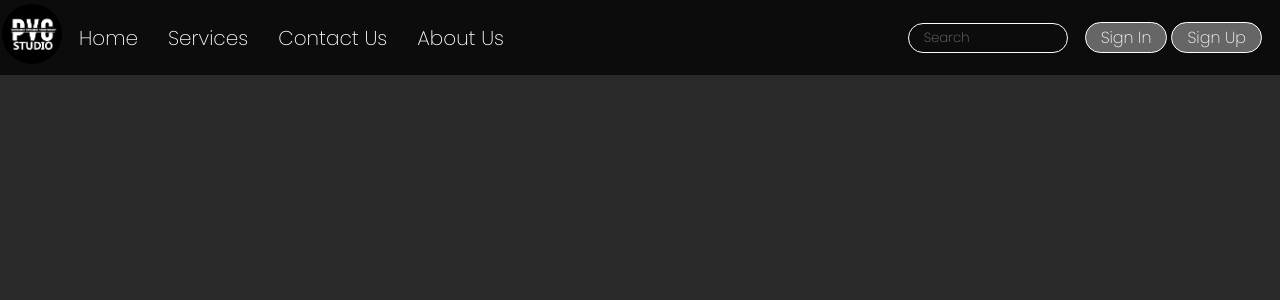
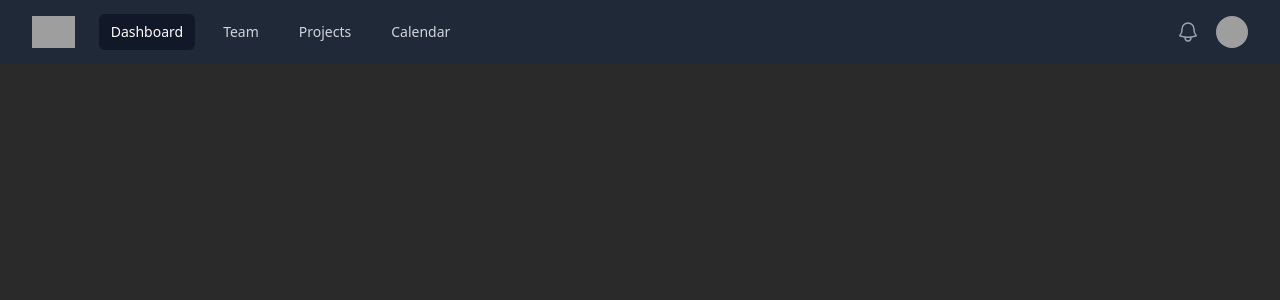
Before and after one commit to aman-mishra-07/MajorProjectAman, a React (Vite) app: page / in a window 1280 px wide. Shown: the top 300 px of the page. Built offline with nearby package versions, Linux system fonts and the light colour scheme; grey boxes are pictures that could not be loaded.

Commit message:
tailwind navbar

```diff
--- a/package.json
+++ b/package.json
@@ -9,6 +9,8 @@
     "preview": "vite preview"
   },
   "dependencies": {
+    "@headlessui/react": "^1.7.10",
+    "@heroicons/react": "^2.0.14",
     "react": "^18.2.0",
     "react-dom": "^18.2.0"
   },
@@ -16,6 +18,9 @@
     "@types/react": "^18.0.26",
     "@types/react-dom": "^18.0.9",
     "@vitejs/plugin-react": "^3.0.0",
+    "autoprefixer": "^10.4.13",
+    "postcss": "^8.4.21",
+    "tailwindcss": "^3.2.4",
     "vite": "^4.0.0"
   }
 }
--- /dev/null
+++ b/postcss.config.cjs
@@ -0,0 +1,6 @@
+module.exports = {
+  plugins: {
+    tailwindcss: {},
+    autoprefixer: {},
+  },
+}
--- a/src/App.jsx
+++ b/src/App.jsx
@@ -1,5 +1,4 @@
 import { useState } from 'react'
-import reactLogo from './assets/react.svg'
 import './App.css'
 import Navbar from './components/navbar'
 import Footer from './components/footer'
@@ -9,6 +8,7 @@ function App() {
 
   return (
     <Navbar></Navbar>
+
   )
 }
 
--- a/src/components/navbar.jsx
+++ b/src/components/navbar.jsx
@@ -1,26 +1,195 @@
-import './navbar.css'
-import logo from './img/logo.png'
+import { Fragment } from 'react'
+import { Disclosure, Menu, Transition } from '@headlessui/react'
+import { Bars3Icon, BellIcon, XMarkIcon } from '@heroicons/react/24/outline'
+
+const navigation = [
+  { name: 'Dashboard', href: '#', current: true },
+  { name: 'Team', href: '#', current: false },
+  { name: 'Projects', href: '#', current: false },
+  { name: 'Calendar', href: '#', current: false },
+]
+
+function classNames(...classes) {
+  return classes.filter(Boolean).join(' ')
+}
+
 export default function Navbar() {
-    return (
-        <div className="navbar">
-            <div id="left">
-                <div id="logo">
-                    <img src={logo} alt="LOGO" />
+  return (
+    <Disclosure as="nav" className="bg-gray-800">
+      {({ open }) => (
+        <>
+          <div className="mx-auto max-w-7xl px-2 sm:px-6 lg:px-8">
+            <div className="relative flex h-16 items-center justify-between">
+              <div className="absolute inset-y-0 left-0 flex items-center sm:hidden">
+                {/* Mobile menu button*/}
+                <Disclosure.Button className="inline-flex items-center justify-center rounded-md p-2 text-gray-400 hover:bg-gray-700 hover:text-white focus:outline-none focus:ring-2 focus:ring-inset focus:ring-white">
+                  <span className="sr-only">Open main menu</span>
+                  {open ? (
+                    <XMarkIcon className="block h-6 w-6" aria-hidden="true" />
+                  ) : (
+                    <Bars3Icon className="block h-6 w-6" aria-hidden="true" />
+                  )}
+                </Disclosure.Button>
+              </div>
+              <div className="flex flex-1 items-center justify-center sm:items-stretch sm:justify-start">
+                <div className="flex flex-shrink-0 items-center">
+                  <img
+                    className="block h-8 w-auto lg:hidden"
+                    src="https://tailwindui.com/img/logos/mark.svg?color=indigo&shade=500"
+                    alt="Your Company"
+                  />
+                  <img
+                    className="hidden h-8 w-auto lg:block"
+                    src="https://tailwindui.com/img/logos/mark.svg?color=indigo&shade=500"
+                    alt="Your Company"
+                  />
                 </div>
-                <ul>
-                    <li><a href=" " class="a">Home    </a></li>
-                    <li><a href=" " class="a">Services</a></li>
-                    <li><a href=" " class="a">Contact Us</a></li>
-                    <li><a href=" " class="a">About Us</a></li>
-                </ul>
+                <div className="hidden sm:ml-6 sm:block">
+                  <div className="flex space-x-4">
+                    {navigation.map((item) => (
+                      <a
+                        key={item.name}
+                        href={item.href}
+                        className={classNames(
+                          item.current ? 'bg-gray-900 text-white' : 'text-gray-300 hover:bg-gray-700 hover:text-white',
+                          'px-3 py-2 rounded-md text-sm font-medium'
+                        )}
+                        aria-current={item.current ? 'page' : undefined}
+                      >
+                        {item.name}
+                      </a>
+                    ))}
+                  </div>
+                </div>
+              </div>
+              <div className="absolute inset-y-0 right-0 flex items-center pr-2 sm:static sm:inset-auto sm:ml-6 sm:pr-0">
+                <button
+                  type="button"
+                  className="rounded-full bg-gray-800 p-1 text-gray-400 hover:text-white focus:outline-none focus:ring-2 focus:ring-white focus:ring-offset-2 focus:ring-offset-gray-800"
+                >
+                  <span className="sr-only">View notifications</span>
+                  <BellIcon className="h-6 w-6" aria-hidden="true" />
+                </button>
+
+                {/* Profile dropdown */}
+                <Menu as="div" className="relative ml-3">
+                  <div>
+                    <Menu.Button className="flex rounded-full bg-gray-800 text-sm focus:outline-none focus:ring-2 focus:ring-white focus:ring-offset-2 focus:ring-offset-gray-800">
+                      <span className="sr-only">Open user menu</span>
+                      <img
+                        className="h-8 w-8 rounded-full"
+                        src="https://images.unsplash.com/photo-1472099645785-5658abf4ff4e?ixlib=rb-1.2.1&ixid=eyJhcHBfaWQiOjEyMDd9&auto=format&fit=facearea&facepad=2&w=256&h=256&q=80"
+                        alt=""
+                      />
+                    </Menu.Button>
+                  </div>
+                  <Transition
+                    as={Fragment}
+                    enter="transition ease-out duration-100"
+                    enterFrom="transform opacity-0 scale-95"
+                    enterTo="transform opacity-100 scale-100"
+                    leave="transition ease-in duration-75"
+                    leaveFrom="transform opacity-100 scale-100"
+                    leaveTo="transform opacity-0 scale-95"
+                  >
+                    <Menu.Items className="absolute right-0 z-10 mt-2 w-48 origin-top-right rounded-md bg-white py-1 shadow-lg ring-1 ring-black ring-opacity-5 focus:outline-none">
+                      <Menu.Item>
+                        {({ active }) => (
+                          <a
+                            href="#"
+                            className={classNames(active ? 'bg-gray-100' : '', 'block px-4 py-2 text-sm text-gray-700')}
+                          >
+                            Your Profile
+                          </a>
+                        )}
+                      </Menu.Item>
+                      <Menu.Item>
+                        {({ active }) => (
+                          <a
+                            href="#"
+                            className={classNames(active ? 'bg-gray-100' : '', 'block px-4 py-2 text-sm text-gray-700')}
+                          >
+                            Settings
+                          </a>
+                        )}
+                      </Menu.Item>
+                      <Menu.Item>
+                        {({ active }) => (
+                          <a
+                            href="#"
+                            className={classNames(active ? 'bg-gray-100' : '', 'block px-4 py-2 text-sm text-gray-700')}
+                          >
+                            Sign out
+                          </a>
+                        )}
+                      </Menu.Item>
+                    </Menu.Items>
+                  </Transition>
+                </Menu>
+              </div>
             </div>
+          </div>
 
-            <div id="right">
-                <input class="input" type="text" placeholder='Search'/>
-                <button class="btn">Sign In</button>
-                <button class="btn">Sign Up</button>
+          <Disclosure.Panel className="sm:hidden">
+            <div className="space-y-1 px-2 pt-2 pb-3">
+              {navigation.map((item) => (
+                <Disclosure.Button
+                  key={item.name}
+                  as="a"
+                  href={item.href}
+                  className={classNames(
+                    item.current ? 'bg-gray-900 text-white' : 'text-gray-300 hover:bg-gray-700 hover:text-white',
+                    'block px-3 py-2 rounded-md text-base font-medium'
+                  )}
+                  aria-current={item.current ? 'page' : undefined}
+                >
+                  {item.name}
+                </Disclosure.Button>
+              ))}
             </div>
-        </div>
+          </Disclosure.Panel>
+        </>
+      )}
+    </Disclosure>
+  )
+}
 
-    )
-}
+
+
+
+
+
+
+
+
+
+
+
+
+
+// import './navbar.css'
+// import logo from './img/logo.png'
+// export default function Navbar() {
+//     return (
+//         <div className="navbar">
+//             <div id="left">
+//                 <div id="logo">
+//                     <img src={logo} alt="LOGO" />
+//                 </div>
+//                 <ul>
+//                     <li><a href=" " class="a">Home    </a></li>
+//                     <li><a href=" " class="a">Services</a></li>
+//                     <li><a href=" " class="a">Contact Us</a></li>
+//                     <li><a href=" " class="a">About Us</a></li>
+//                 </ul>
+//             </div>
+
+//             <div id="right">
+//                 <input class="input" type="text" placeholder='Search'/>
+//                 <button class="btn">Sign In</button>
+//                 <button class="btn">Sign Up</button>
+//             </div>
+//         </div>
+
+//     )
+// }
--- a/src/index.css
+++ b/src/index.css
@@ -1,63 +1,3 @@
-:root {
-  font-family: Inter, Avenir, Helvetica, Arial, sans-serif;
-  font-size: 16px;
-  line-height: 24px;
-  font-weight: 40;
-
-  color-scheme: light dark;
-  color: rgba(165, 115, 231, 0.87);
-  background-color: #242424;
-}
-a {
-  font-weight: 500;
-  color: #646cff;
-  text-decoration: inherit;
-}
-a:hover {
-  color: #535bf2;
-}
-
-body {
-  margin: 0;
-  display: flex;
-
-  min-width: 100vw;
-  min-height: 100vh;
-}
-
-h1 {
-  font-size: 3.2em;
-  line-height: 1.1;
-}
-
-button {
-  border-radius: 8px;
-  border: 1px solid transparent;
-  padding: 0.6em 1.2em;
-  font-size: 1em;
-  font-weight: 500;
-  font-family: inherit;
-  background-color: #1a1a1a;
-  cursor: pointer;
-  transition: border-color 0.25s;
-}
-button:hover {
-  border-color: #646cff;
-}
-button:focus,
-button:focus-visible {
-  outline: 4px auto -webkit-focus-ring-color;
-}
-
-@media (prefers-color-scheme: light) {
-  :root {
-    color: #213547;
-    background-color: #ffffff;
-  }
-  a:hover {
-    color: #747bff;
-  }
-  button {
-    background-color: #f9f9f9;
-  }
-}
+@tailwind base;
+@tailwind components;
+@tailwind utilities;
--- /dev/null
+++ b/tailwind.config.cjs
@@ -0,0 +1,11 @@
+/** @type {import('tailwindcss').Config} */
+module.exports = {
+  content: [
+    "./index.html",
+    "./src/**/*.{js,ts,jsx,tsx}",
+  ],
+  theme: {
+    extend: {},
+  },
+  plugins: [],
+}
```
Also changed, not shown: 1 other file (tests, documents, lock files or other folders).
